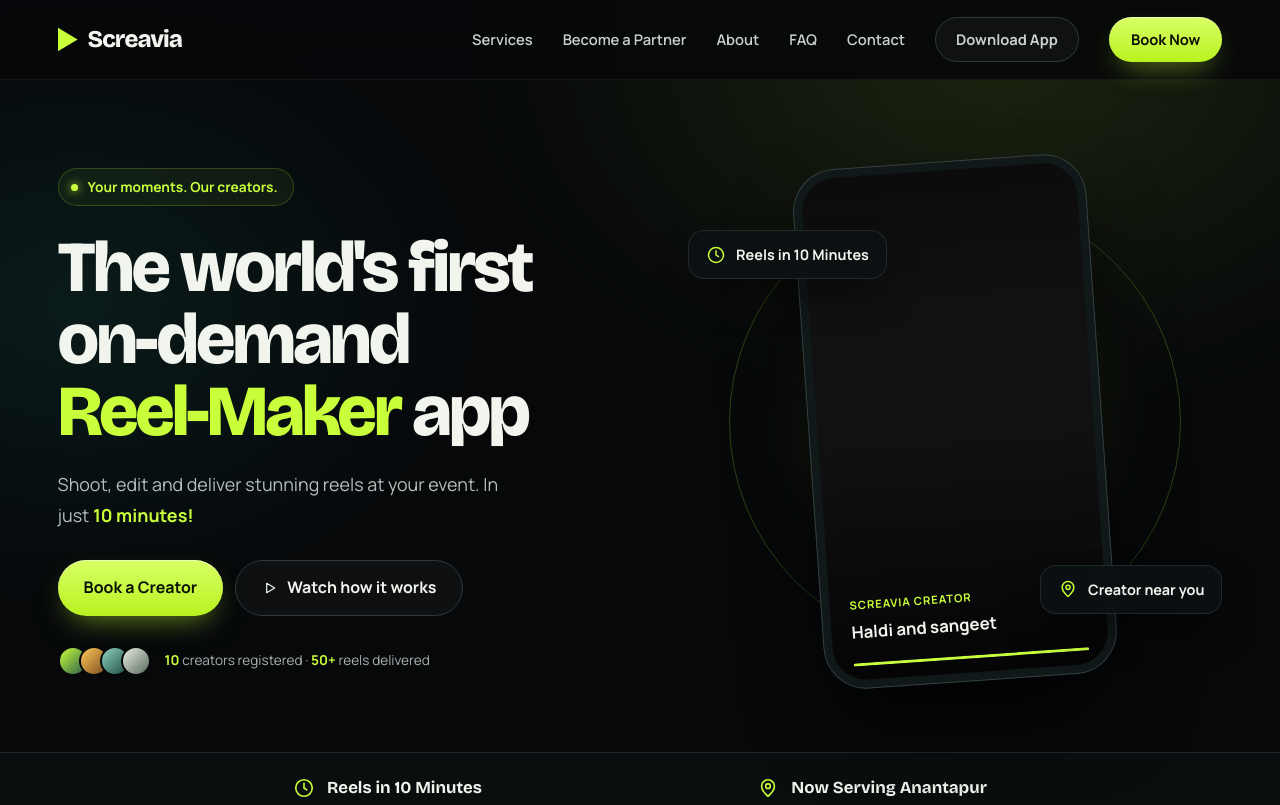
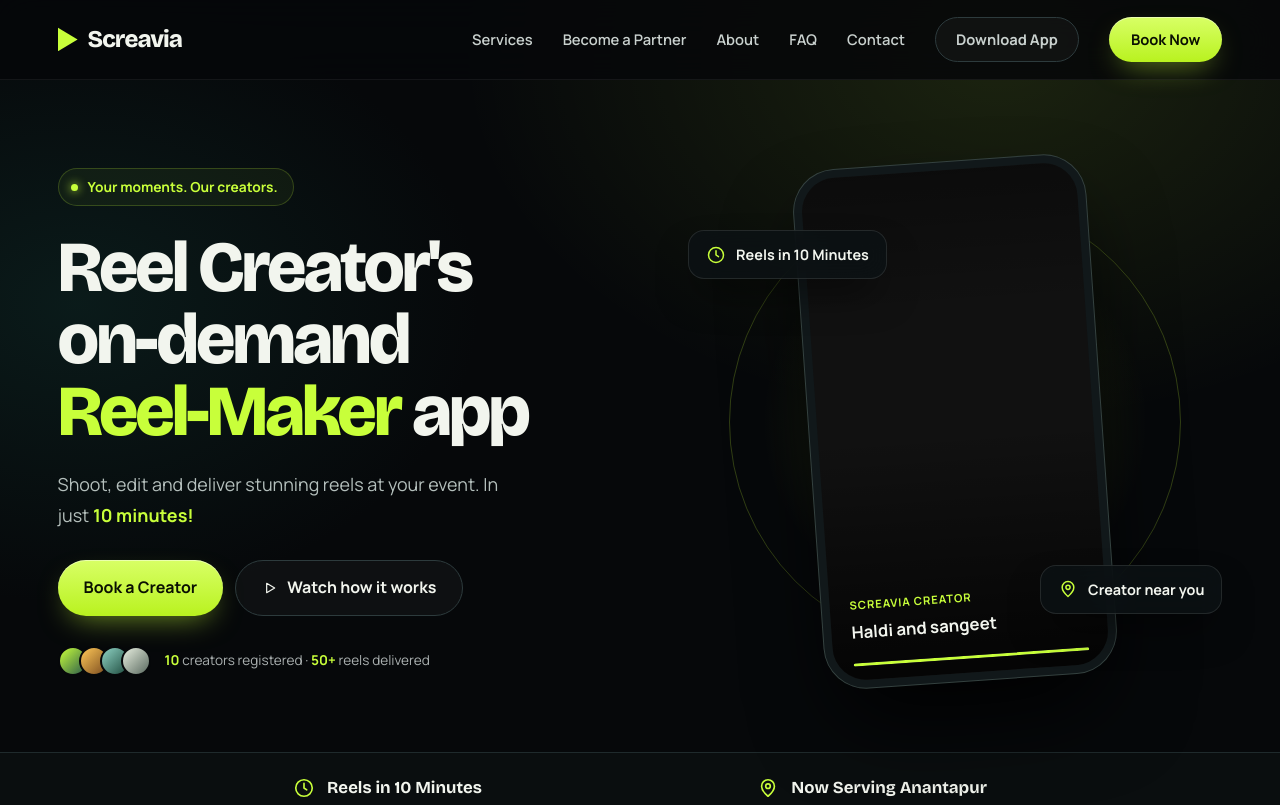
Before and after one commit to sreenathsjk/screavia, a plain HTML site: page index.html in a window 1280 px wide. Shown: the top 805 px of the page. Drawn offline with nearby package versions, Linux system fonts and the light colour scheme.

Commit message:
Fix HTML structure and update header text

```diff
--- a/index.html
+++ b/index.html
@@ -1,4 +1,4 @@
-<!DOCTYPE html>
+ <!DOCTYPE html>
 <html lang="en">
 <head>
 <meta charset="utf-8"><meta name="viewport" content="width=device-width,initial-scale=1">
@@ -142,7 +142,7 @@ footer{margin-top:0}
 <section class="hero wrap" id="home">
 <div>
 <div class="eyebrow">Your moments. Our creators.</div>
-<h1>The world's first<br>on-demand<br><span class="lime">Reel-Maker</span> app</h1>
+<h1>Reel Creator's<br>on-demand<br><span class="lime">Reel-Maker</span> app</h1>
 <p class="lead">Shoot, edit and deliver stunning reels at your event. In just <b class="lime">10 minutes!</b></p>
 <div class="hero-actions"><button class="btn btn-lime" onclick="openBooking()">Book a Creator</button><a class="btn btn-outline" href="#services"><svg class="i" viewBox="0 0 24 24" aria-hidden="true"><path d="M7 5l12 7-12 7z"/></svg>Watch how it works</a></div>
 <div style="color:#aab0b0;font-size:.85rem"><span class="avs"><i></i><i></i><i></i><i></i></span><b class="lime">10</b> creators registered · <b class="lime">50+</b> reels delivered</div>
```
